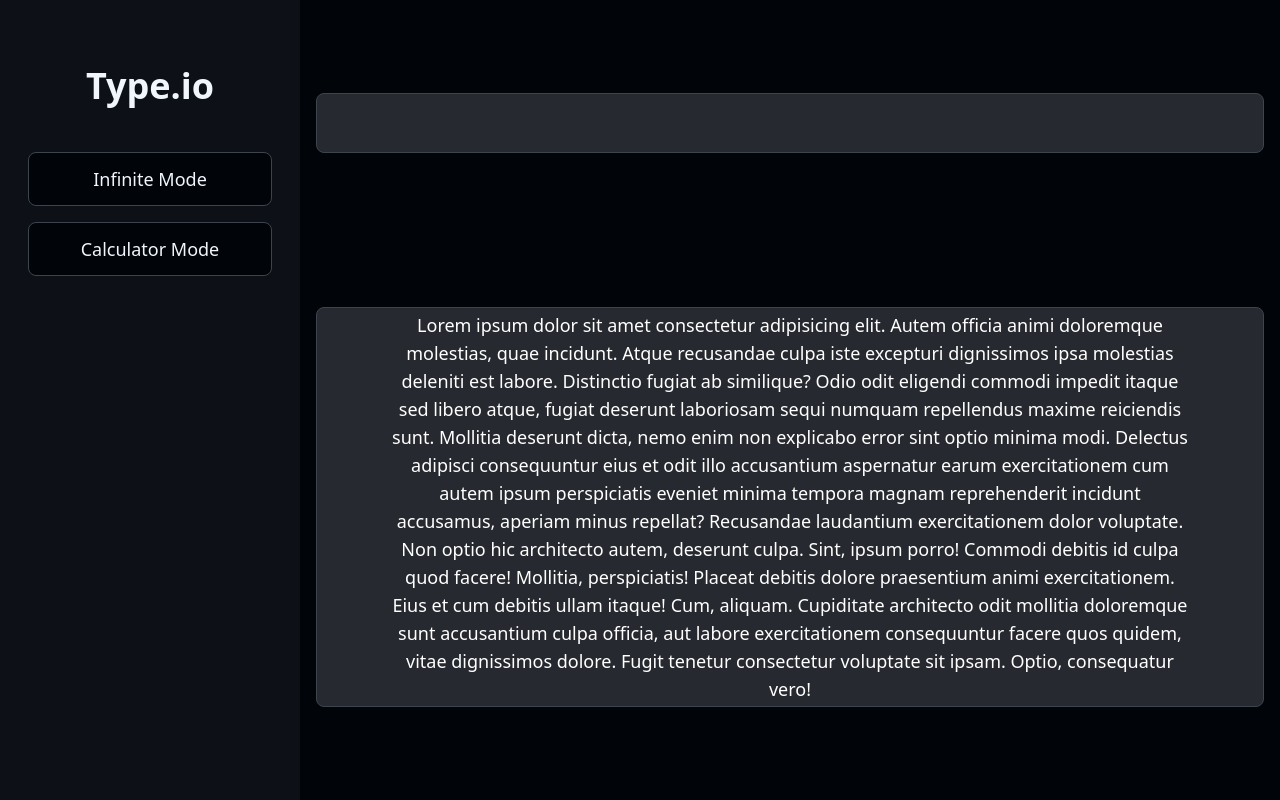
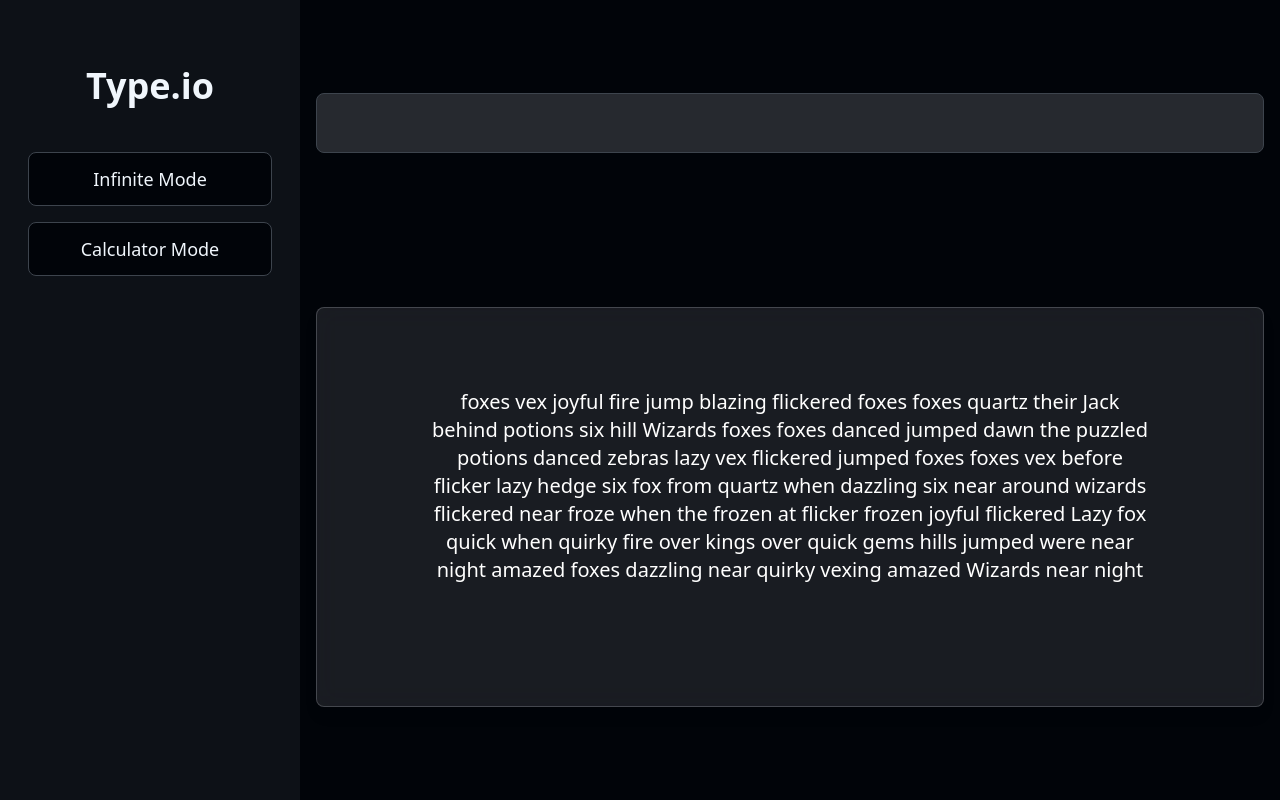
Before and after one commit to SujitInWeb/Type.io, a React (Vite) app in the folder Type.io/: page / in a window 1280 px wide. Built offline with nearby package versions, Linux system fonts and the light colour scheme.

Commit message:
partially functional infinity mode

```diff
--- a/Type.io/src/Infinite.jsx
+++ b/Type.io/src/Infinite.jsx
@@ -1,16 +1,35 @@
+import { useEffect, useState } from "react";
+
 export default function Infinite() {
+  const words ="Jack quickly amazed five bright wizards vexing lazy dogs near the frozen quarryThe quirky fox jumped over six dazzling wizards before night froze six quick gnomes bright lanterns flickered quietly Jovial kings played quirky music before vexed zebras danced around the fire Twelve amazing foxes quickly jumped behind the frozen quartz hill Bright quartz gems flicker when joyful wizards mix their potions at dawn Lazy dogs were puzzled as five quirky zebras jumped over the frozen hedge Wizards quickly jump from blazing quartz hills to vex lazy foxes near dawn".split(' ');
+
+  const [displayText , setDisplayText] = useState('');
+  const wordsCount = words.length;
+
+  function randomWord(){
+    const randomIndex = Math.floor(Math.random() *wordsCount);
+    return words[randomIndex];
+  }
+  function newGame(){
+    let text = '';
+    for (let i=0 ;i< 200 ;i++){
+      text += randomWord() + ' ';
+    }
+    setDisplayText(text.trim());
+  }
+  useEffect(() => {
+    newGame();
+  }, []);
   return (
     <>
       <div className="h-screen bg-[#010409] text-white p-4 m-0 flex justify-around flex-col items-center">
           <div className="calculator border-[#3D444D]  bg-[#eef5fc27] w-full h-15 rounded-lg border-1 ">
 
           </div>
-          <div className="paragraph flex justify-center items-center bg-[#eef5fc27] w-full h-100 border-[#3D444D] rounded-lg border-1 ">
-            <p className="text-center text-lg w-200">Lorem ipsum dolor sit amet consectetur adipisicing elit. Autem officia animi doloremque molestias, quae incidunt. Atque recusandae culpa iste excepturi dignissimos ipsa molestias deleniti est labore. Distinctio fugiat ab similique?
-            Odio odit eligendi commodi impedit itaque sed libero atque, fugiat deserunt laboriosam sequi numquam repellendus maxime reiciendis sunt. Mollitia deserunt dicta, nemo enim non explicabo error sint optio minima modi.
-            Delectus adipisci consequuntur eius et odit illo accusantium aspernatur earum exercitationem cum autem ipsum perspiciatis eveniet minima tempora magnam reprehenderit incidunt accusamus, aperiam minus repellat? Recusandae laudantium exercitationem dolor voluptate.
-            Non optio hic architecto autem, deserunt culpa. Sint, ipsum porro! Commodi debitis id culpa quod facere! Mollitia, perspiciatis! Placeat debitis dolore praesentium animi exercitationem. Eius et cum debitis ullam itaque!
-            Cum, aliquam. Cupiditate architecto odit mollitia doloremque sunt accusantium culpa officia, aut labore exercitationem consequuntur facere quos quidem, vitae dignissimos dolore. Fugit tenetur consectetur voluptate sit ipsam. Optio, consequatur vero!</p>
+          <div className="paragraph flex shadow-lg justify-center box-border  p-10 bg-[#F0F6FC]/10 backdrop-blur-md w-full h-100 border-[#F0F6FC]/20 rounded-lg border-1 ">
+            <p className="txt p-10 text-center text-xl w-200 h-60 overflow-x-hidden overflow-y-hidden gap-0.5  ">
+              {displayText}
+            </p>
           </div>
       </div>
     </>
```
